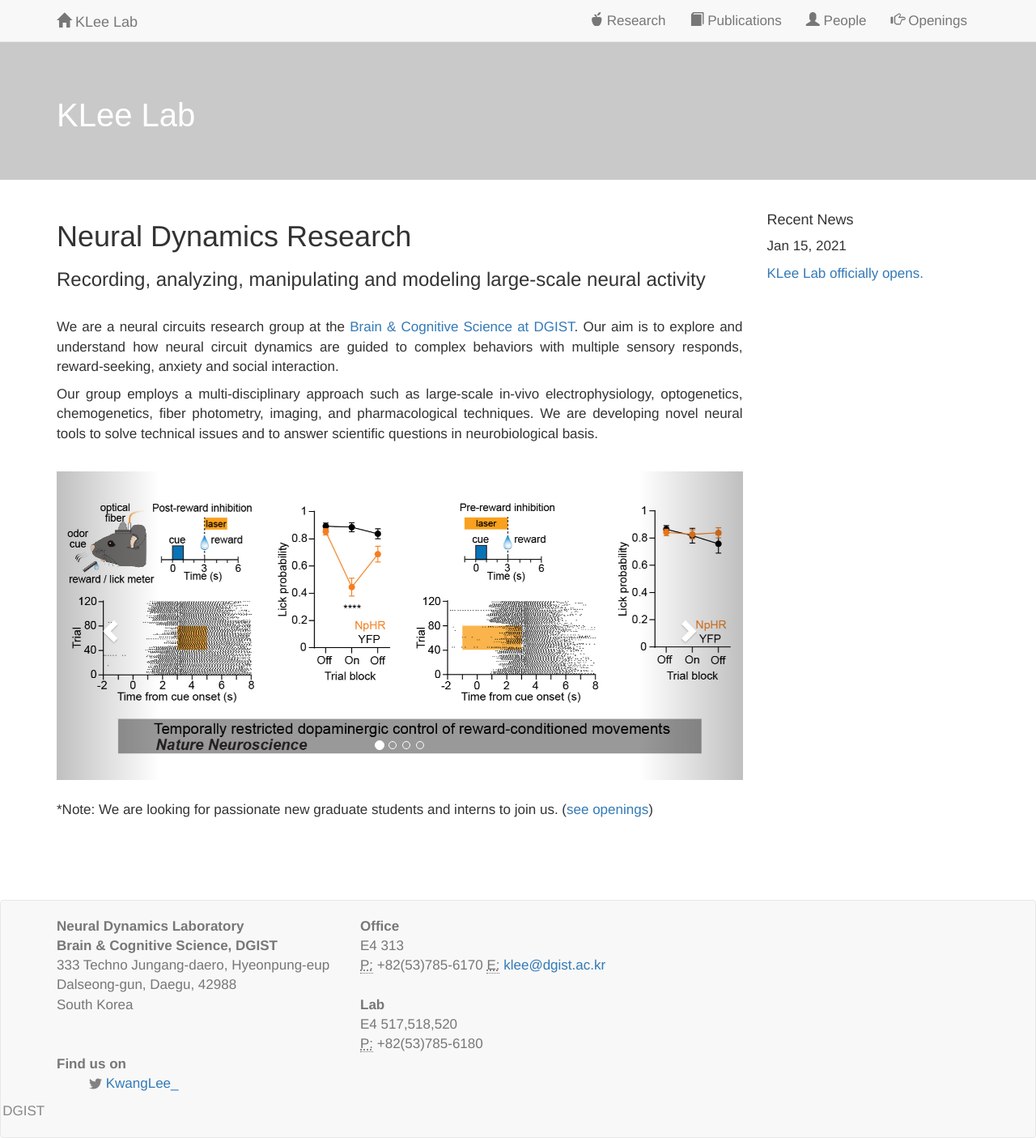
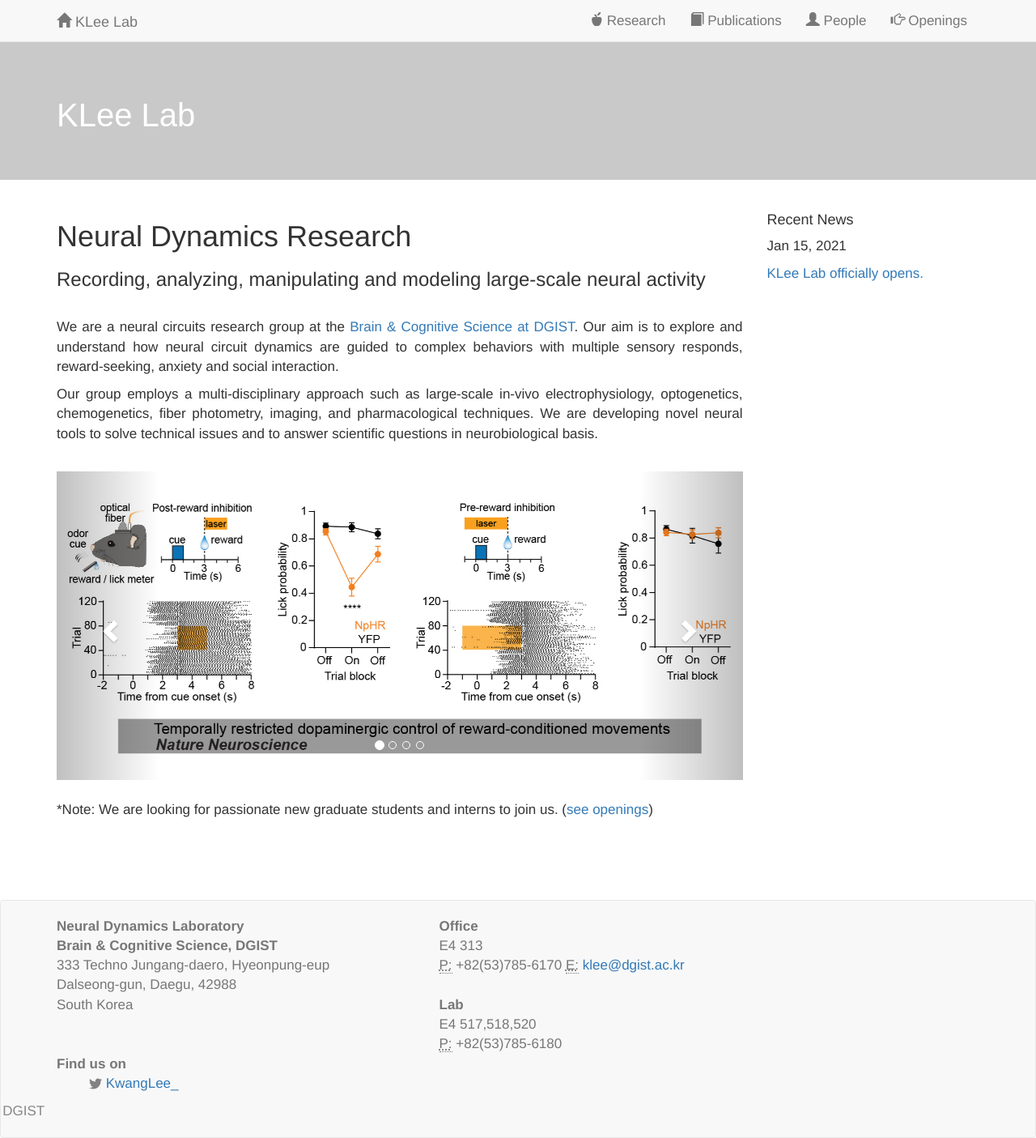
Before and after one commit to kleelab/kleelab.github.io, a Jekyll site: the page built from index.html, in a window 1280 px wide. Shown: the whole page at 81% size. Built offline with Jekyll 4.4.1, drawn with Linux system fonts in a browser that asks for light colours; nearby versions of some CDN libraries; a style sheet for code colours, icons or effects is not loaded.

Commit message:
Update footer.html

```diff
--- a/_includes/footer.html
+++ b/_includes/footer.html
@@ -4,7 +4,7 @@
 
         <div class="address">
             <div class="row">
-                <div class="col-md-4">
+                <div class="col-md-5">
                     <address>
                         <strong>Neural Dynamics Laboratory</strong><br>
                         <strong>Brain & Cognitive Science, DGIST</strong><br>
@@ -13,7 +13,7 @@
                         South Korea<br /> <br>
                     </address>
                 </div>
-                <col-md-3>
+                <col-md-5>
                     <strong>Office</strong><br>
                     E4 313<br />
                         <abbr title="Phone">P:</abbr> +82(53)785-6170
@@ -23,9 +23,9 @@
                      <strong>Lab</strong><br>
                      E4 517,518,520<br />
                         <abbr title="Phone">P:</abbr> +82(53)785-6180</a> <br>
-                </col-md-3>
+                </col-md-5>
                 </div>
-                <col-md-2>
+                <col-md-8>
                     <strong>Find us on</strong>
                     <ul class="social-media-list">
                         {% if site.github_username %}
@@ -40,7 +40,7 @@
                         </li>
                         {% endif %}
                     </ul>
-                </col-md-2>
+                </col-md-8>
             </div>
         </div>
 
```
